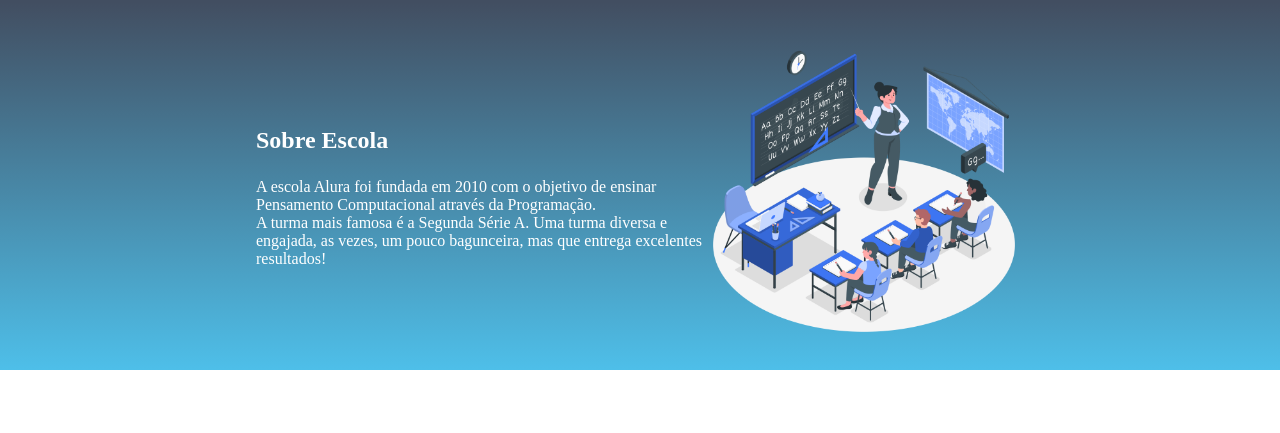
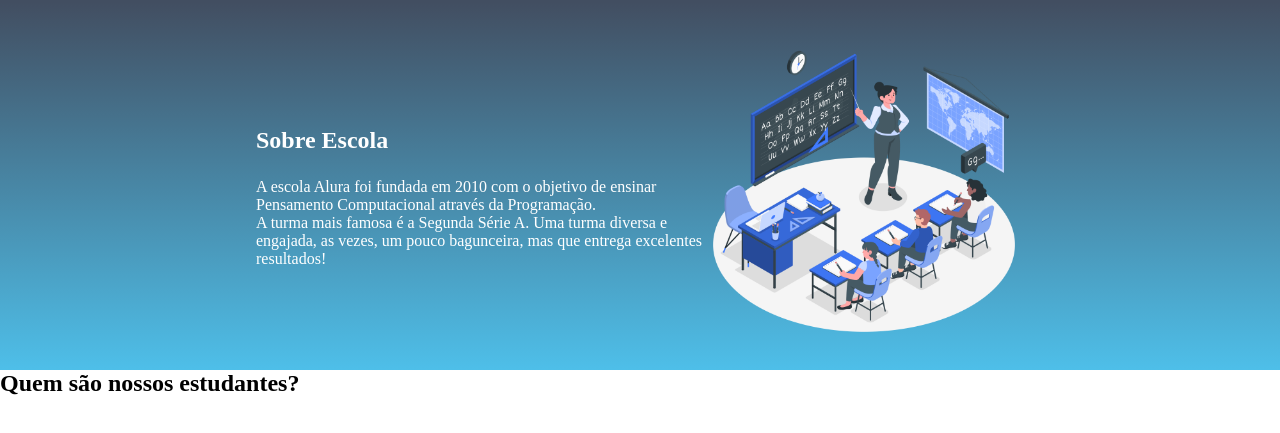
Before and after one commit to isavieira07/Site-Criativo-2C, a plain HTML site: page index.html in a window 1280 px wide. Shown: the part 103-536 px from the top of the page. Drawn offline with Linux system fonts and the light colour scheme.

Commit message:
estudante

```diff
--- a/index.html
+++ b/index.html
@@ -22,5 +22,8 @@
         </div>
         <img class="escola-imagem" src="Teaching-amico.png" alt="Professora explicando conteúdo">
     </section>
+    <section class="estudante">
+        <h2 class="estudante-titulo">Quem são nossos estudantes?</h2>
+    </section>
 </body>
 </html>
```
